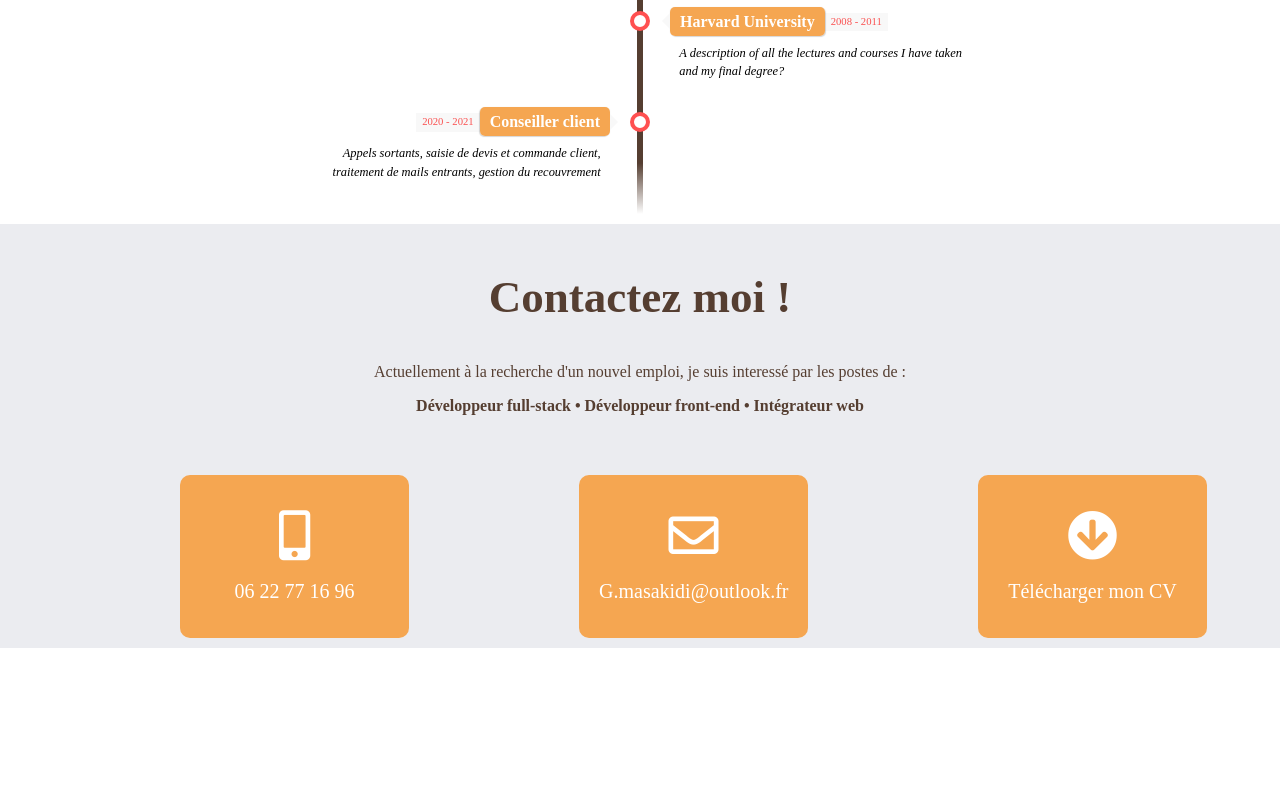
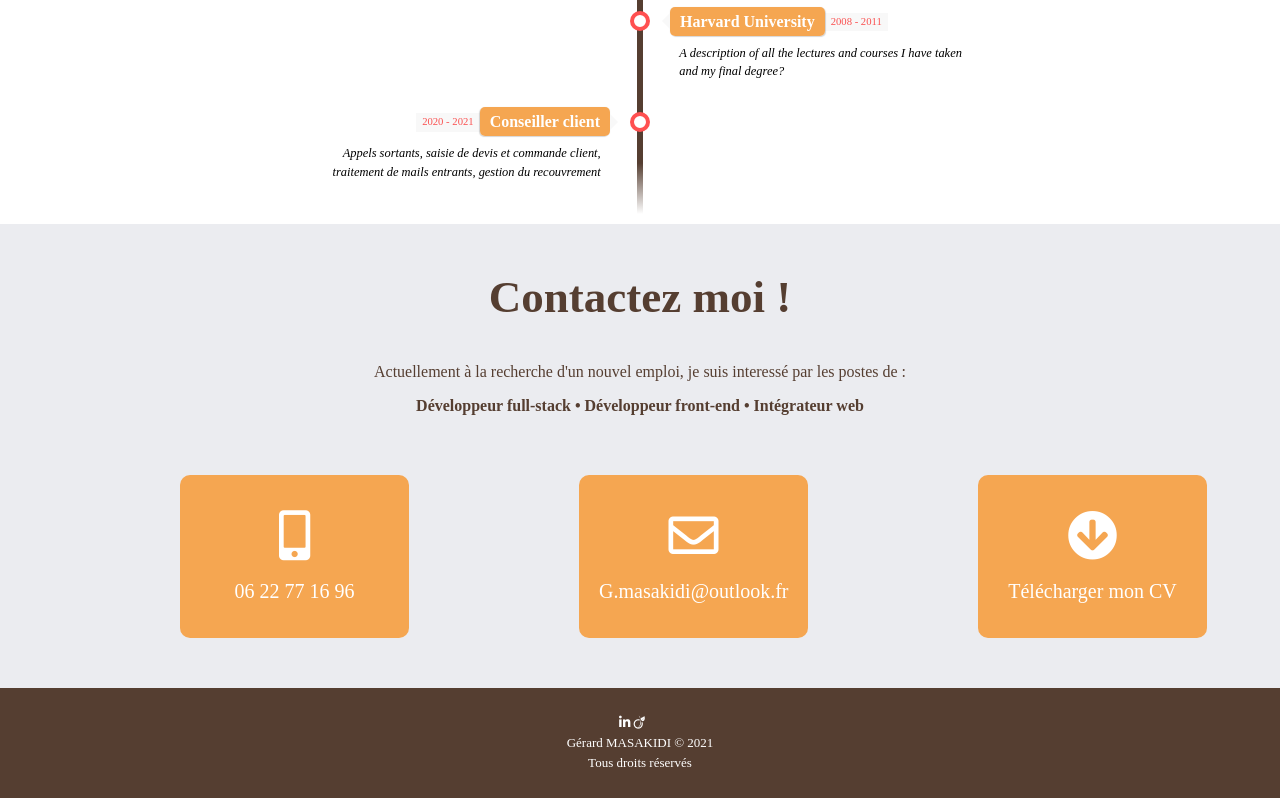
Before and after one commit to gmasakidi/CVnumerique, a plain HTML site: page CV.html in a window 1280 px wide. Shown: the part 2759-3557 px from the top of the page. Before the commit the page ends 3407 px from the top, so only its background shows below. Drawn offline with Linux system fonts and the light colour scheme.

Commit message:
Ajout du footer

```diff
--- a/CV.html
+++ b/CV.html
@@ -422,7 +422,13 @@
                 <div id="CVdown">Télécharger mon CV</div>
             </div>
         </div>
-
     </div>
+    <footer>
+        <i class="fab fa-linkedin-in"></i>
+        <i class="fab fa-viadeo"></i>
+        <i class="far fa-print"></i><br />
+        Gérard MASAKIDI © 2021<br />
+        Tous droits réservés
+    </footer>
 </body>
 </html>
--- a/StyleCV.css
+++ b/StyleCV.css
@@ -559,6 +559,7 @@ body
   {
       text-align: center;
       display: flex;
+      margin-bottom: 40px;
   }
   .carré
   {
@@ -580,3 +581,12 @@ body
     margin-bottom: 20px;
     font-size: 50px;
 }
+footer
+{
+    background-color: #553E31;
+    color: white;
+    font-size: 13px;
+    text-align: center;
+    padding: 25px;
+    line-height: 20px;
+}
```
